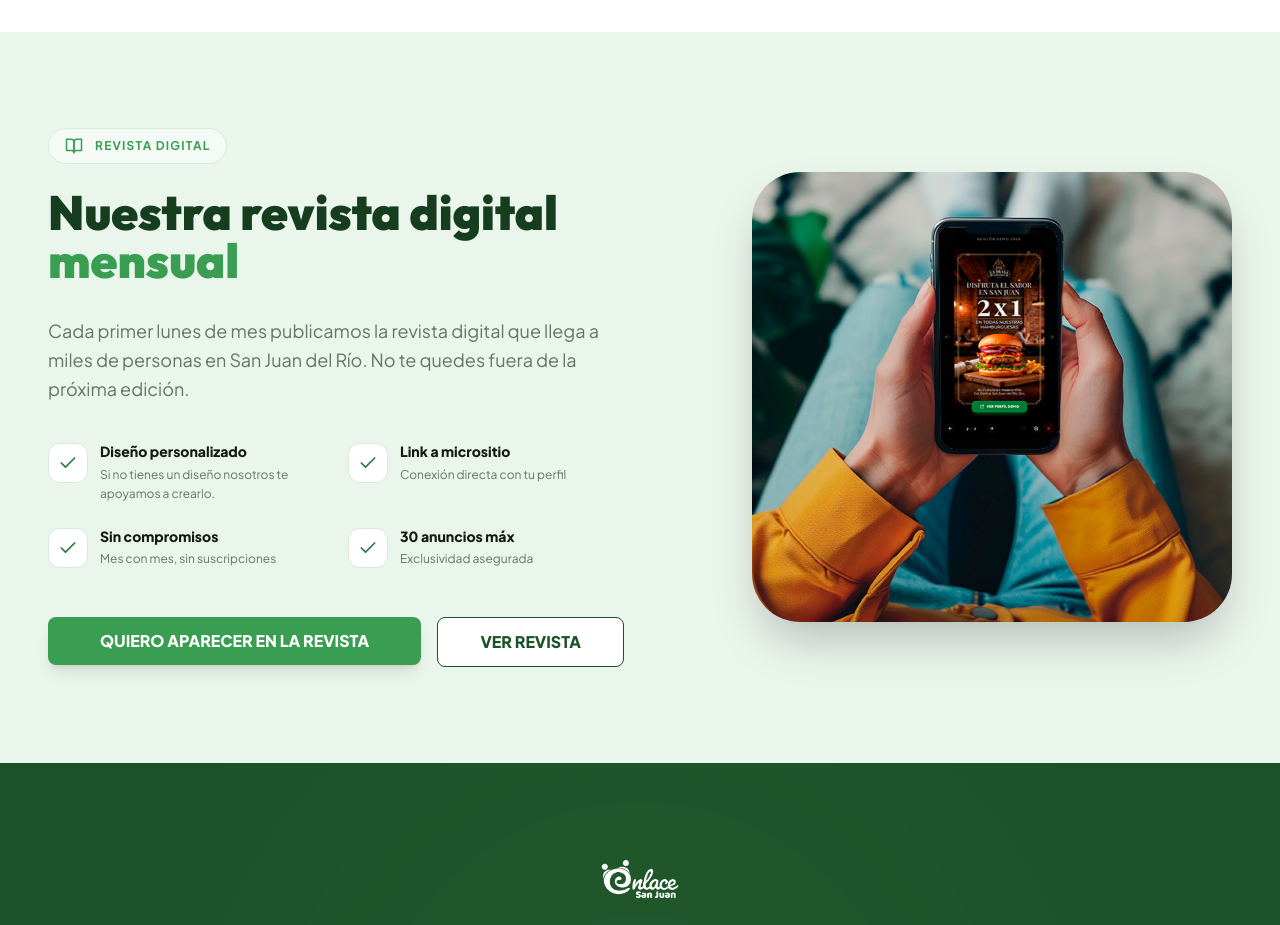
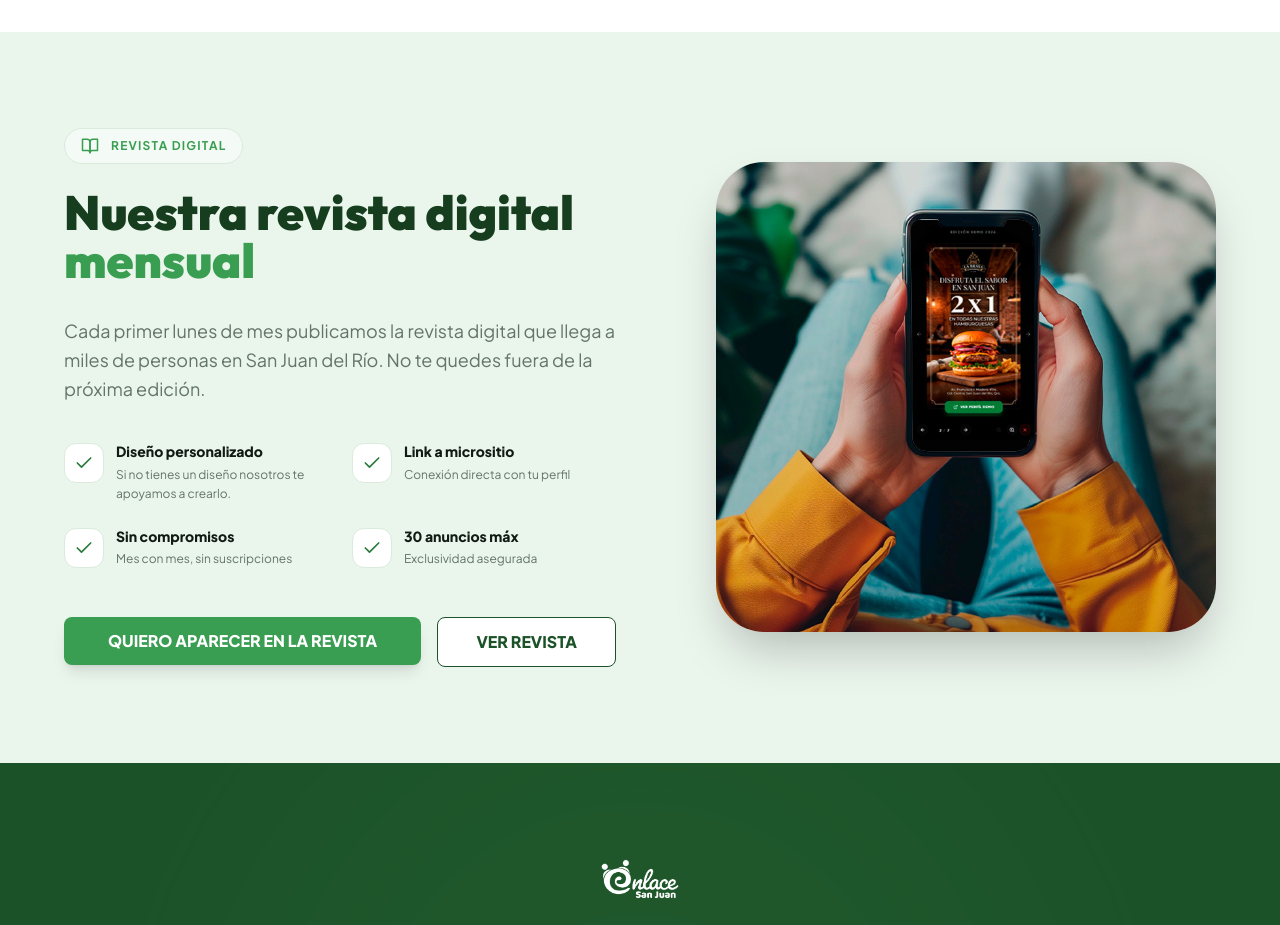
Before and after one commit to mrojasdg/enlace-san-juan, a Next.js app: page / in a window 1280 px wide. Shown: the part 2760-3685 px from the top of the page. Built offline with nearby package versions, Linux system fonts and the light colour scheme; no server answers; the database is empty.

Commit message:
movi la imagen index de la revista

```diff
--- a/components/home/RevistaSection.tsx
+++ b/components/home/RevistaSection.tsx
@@ -21,7 +21,7 @@ export const RevistaSection = () => {
       id="revista"
       className="py-24 px-6 md:px-12 bg-green-pale overflow-hidden"
     >
-      <div className="container mx-auto grid grid-cols-1 lg:grid-cols-[1.1fr,0.9fr] gap-16 items-center">
+      <div className="container mx-auto max-w-6xl grid grid-cols-1 lg:grid-cols-2 gap-12 items-center">
         {/* Left: Content */}
         <div className="max-w-xl">
           <div className="flex items-center gap-3 mb-6 bg-white/50 w-fit px-4 py-2 rounded-full border border-border">
@@ -86,8 +86,8 @@ export const RevistaSection = () => {
         </div>
 
         {/* Right: Actual Image */}
-        <div className="flex justify-center lg:justify-end">
-          <div className="relative group rounded-[2rem] md:rounded-[3rem] overflow-hidden shadow-2xl transition-all duration-700 hover:shadow-green/20 max-w-[420px] lg:max-w-full xl:max-w-[480px]">
+        <div className="flex justify-center lg:justify-end w-full">
+          <div className="relative group rounded-[2rem] md:rounded-[3rem] overflow-hidden shadow-2xl transition-all duration-700 hover:shadow-green/20 w-full max-w-[500px]">
             <Image
               src="/revistaindex.jpg"
               alt="Revista Enlace"
```
